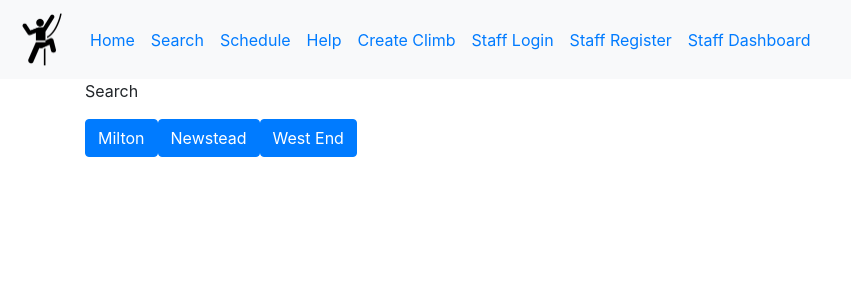
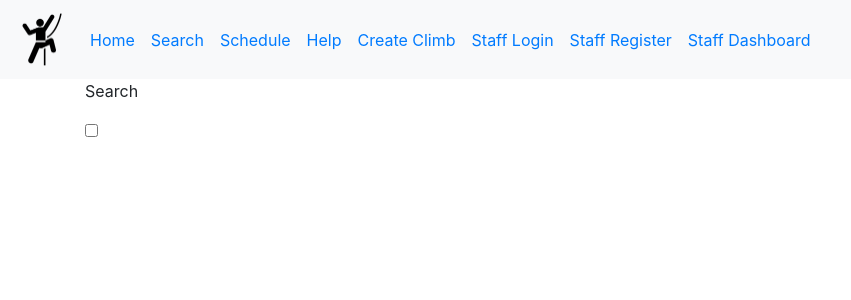
Before and after one commit to deannanicdao/CityClimb_frontend, a React (Create React App) app: page /search in a window 1280 px wide. Shown: the top 300 px of the page, without its empty margins (0-851 px from the left). Built offline with nearby package versions, Linux system fonts and the light colour scheme.

Commit message:
Trying to use watch method from react-hook-form

```diff
--- a/src/components/layout/Search.js
+++ b/src/components/layout/Search.js
@@ -1,14 +1,57 @@
 import React, { Fragment }  from 'react'
+import { useForm } from "react-hook-form"
 
 const Search = () => {
+    const { register, watch, errors, handleSubmit } = useForm()
+
+    const watchShowGyms = watch("showGyms", false)
+    // const watchShowGreen = watch("green", false)
+    // const watchShowBlue = watch("blue", false)
+    // const watchShowRed = watch("red", false)
+
+    const onSubmit = data => console.log(data);
+
+
+
     return (
         <Fragment>
             <p className='large'>Search</p>
-            <input type="submit" className="btn btn-primary" value="Milton"/>
-            <input type="submit" className="btn btn-primary" value="Newstead"/>
-            <input type="submit" className="btn btn-primary" value="West End"/>
+            <form onSubmit={handleSubmit(onSubmit)}>
+                <input type="checkbox" name="showGyms" ref={register} />
+                {watchShowGyms && <div>
+                <input type="submit" className="btn btn-primary" value="Milton" name="milton"   ref={register}/>
+                <input type="submit" className="btn btn-primary" value="Newstead" name="newstead"   ref={register}/>
+                <input type="submit" className="btn btn-primary" value="West End" name="westend"    ref={register}/>
+                </div>
+            }
+            </form>
         </Fragment>
     )
 }
 
 export default Search
+
+// import React from "react";
+// import { useForm } from "react-hook-form";
+
+// function App() {
+//   const { register, watch, errors, handleSubmit } = useForm();
+//   const watchShowAge = watch("showAge", false); // you can supply default value as second argument
+//   const watchAllFields = watch(); // when pass nothing as argument, you are watching everything
+//   const watchFields = watch(["showAge", "number"]); // you can also target specific fields by their names
+
+//   const onSubmit = data => console.log(data);
+
+//   return (
+//     <>
+//       <form onSubmit={handleSubmit(onSubmit)}>
+//         <input type="checkbox" name="showAge" ref={register} />
+
+//         {/* based on yes selection to display Age Input*/}
+//         {watchShowAge && <input type="number" name="age" ref={register({ min: 50 })} />}
+
+//         <input type="submit" />
+//       </form>
+//     </>
+//   );
+// }
```
Also changed, not shown: 1 other file (tests, documents, lock files or other folders).
